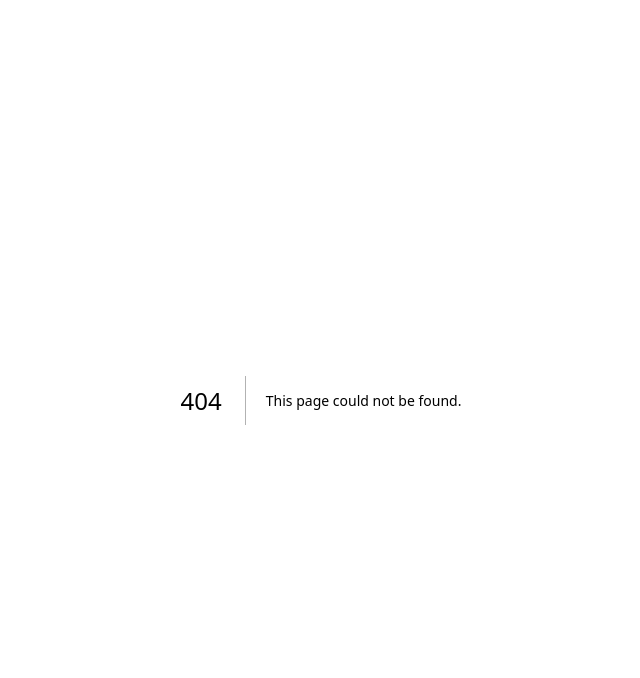
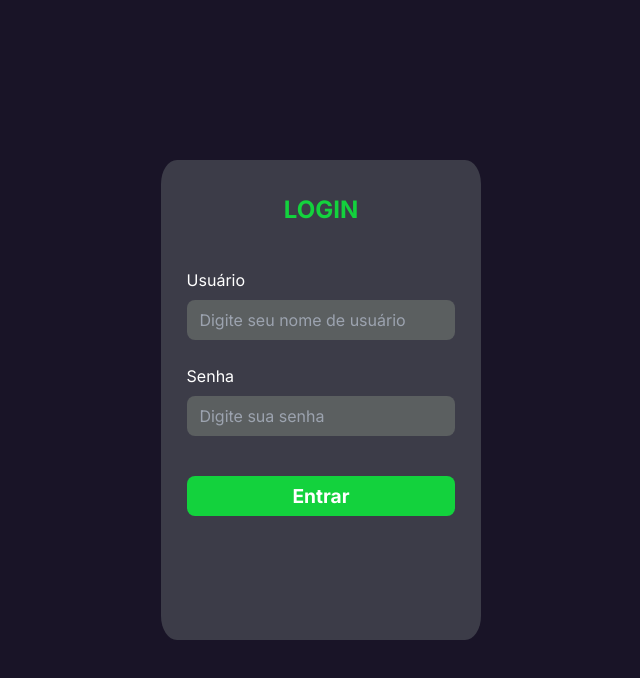
Before and after one commit to danielosilva1/ControleAcesso, a Next.js app in the folder frontend/controle_acesso/: page /SignIn in a window 1280 px wide. Before the commit this address had no page. Shown: the top 678 px of the page, without its empty margins (319-959 px from the left). Built offline with nearby package versions, Linux system fonts and the light colour scheme.

Commit message:
Implementa tela de login

```diff
--- /dev/null
+++ b/frontend/controle_acesso/src/app/(public)/SignIn/page.module.css
@@ -0,0 +1,77 @@
+.mainContainer {
+    width: 100vw;
+    height: 100vh;
+    display: flex;
+    align-items: center;
+    justify-content: center;
+    background-color: rgba(25, 20, 39, 1);
+}
+
+.loginContainer {
+    background-color: rgba(60, 60, 72, 1);
+    width: 25%;
+    height: 60%;
+    border-radius: 5%;
+}
+
+.pageTitle {
+    color: rgba(19, 210, 61, 1);
+    font-size: 1.5em;
+    font-weight: bold;
+    text-align: center;
+    margin-top: 4vh;
+}
+
+.form {
+    height: 70%;
+    padding-top: 5%;
+    padding-bottom: 5%;
+}
+
+.entryDataContainer {
+    margin-top: 3vh;
+    margin-left: 2vw;
+    margin-right: 2vw;
+}
+
+.label {
+    color: #fff;
+    margin-bottom: 1vh;
+}
+
+.input {
+    background-color: rgba(91, 95, 96, 1);
+    height: 5vh;
+    border-radius: 8px;
+    width: 100%;
+    color: #fff;
+    padding-left: 1vw;
+}
+
+.button {
+    display: flex;
+    justify-content: center;
+    background-color: rgba(19, 210, 61, 1);
+    height: 5vh;
+    border-radius: 8px;
+    width: 100%;
+    color: #fff;
+    margin-top: 5vh;
+    cursor: pointer;
+}
+
+.buttonLbl {
+    color: #fff;
+    font-size: 1.2em;
+    font-weight: bold;
+    line-height: 5vh;
+}
+
+/* Efeitos do botão */
+.button:active {
+    transform: translateY(2px);
+}
+
+.button:hover {
+    background-color: rgba(19, 210, 61, 0.49);
+}
--- /dev/null
+++ b/frontend/controle_acesso/src/app/(public)/SignIn/page.tsx
@@ -0,0 +1,104 @@
+'use client';
+import { useState } from "react";
+import styles from "./page.module.css";
+
+interface FormLogin {
+    username: string,
+    password: string
+}
+
+export default function SignIn() {
+
+    const [formLogin, setFormLogin] = useState<FormLogin>({
+        username: "",
+        password: ""
+    });
+
+    /* Trata clique no botão Entrar: realiza o login */
+    const handleLogin = () => {
+        console.log('Dados de Login\nUsername: ' + formLogin.username + '\nPassword: ' + formLogin.password);
+    }
+
+    /* Trata evento change nas caixas de entrada: ajusta dados do formLogin */
+    const handleInputChange = (e: React.ChangeEvent<HTMLInputElement>) => {
+        const { id, value } = e.target;
+
+        setFormLogin((prevState) => ({
+            ...prevState,
+            [id]: value
+        }));
+    }
+
+    /* Trata clique na tecla enter no botão de login: dispara evento de clique */
+    const handleKeyPressBtn = (e: React.KeyboardEvent<HTMLDivElement>) => {
+        if (e.key === 'Enter') {
+            // Chama o evento de clique do botão
+            const { id } = e.target as HTMLDivElement;
+            const component = document.getElementById(id);
+            component?.click();
+        }
+    }
+
+    /* Trata clique na tecla enter nas caixas de entrada */
+    const handleKeyPress = (e: React.KeyboardEvent<HTMLInputElement>) => {
+        const { id } = e.target as HTMLInputElement;
+
+        if (e.key === 'Enter') {
+            // Clique na tecla Enter
+            if (id == 'username') {
+                // Foco vai para caixa de senha
+                const component = document.getElementById('password');
+                component?.focus();
+            } else {
+                // Executa evento de clique do botão de login
+                const component = document.getElementById('login');
+                component?.click();
+            }
+        }
+    }
+
+    return (
+        <div className={styles.mainContainer}>
+            <div className={styles.loginContainer}>
+                <h2 className={styles.pageTitle}>LOGIN</h2>
+                <div className={styles.form}>
+                    <div className={styles.entryDataContainer}>
+                        <p className={styles.label}>Usuário</p>
+                        <input
+                            id='username'
+                            className={styles.input}
+                            type='text'
+                            placeholder='Digite seu nome de usuário'
+                            tabIndex={0}
+                            onKeyUp={ handleKeyPress }
+                            onChange={ handleInputChange }
+                        ></input>
+                    </div>
+
+                    <div className={styles.entryDataContainer}>
+                        <p className={styles.label}>Senha</p>
+                        <input
+                            id='password'
+                            className={styles.input}
+                            type='text'
+                            placeholder='Digite sua senha'
+                            tabIndex={0}
+                            onKeyUp={ handleKeyPress }
+                            onChange={ handleInputChange }
+                        ></input>
+                    </div>
+                    <div className={styles.entryDataContainer}>
+                        <div id='login'
+                             className={styles.button}
+                             tabIndex={0}
+                             onKeyUp={ handleKeyPressBtn }
+                             onClick={ handleLogin }
+                            >
+                            <p className={styles.buttonLbl}>Entrar</p>
+                        </div>
+                    </div>
+                </div>
+            </div>
+        </div>
+    )
+}
--- a/frontend/controle_acesso/src/app/page.tsx
+++ b/frontend/controle_acesso/src/app/page.tsx
@@ -1,5 +1,7 @@
+import SignIn from "./(public)/SignIn/page";
+
 export default function Home() {
   return (
-    <div>Server is running...</div>
+    <SignIn></SignIn>
   );
 }
```
